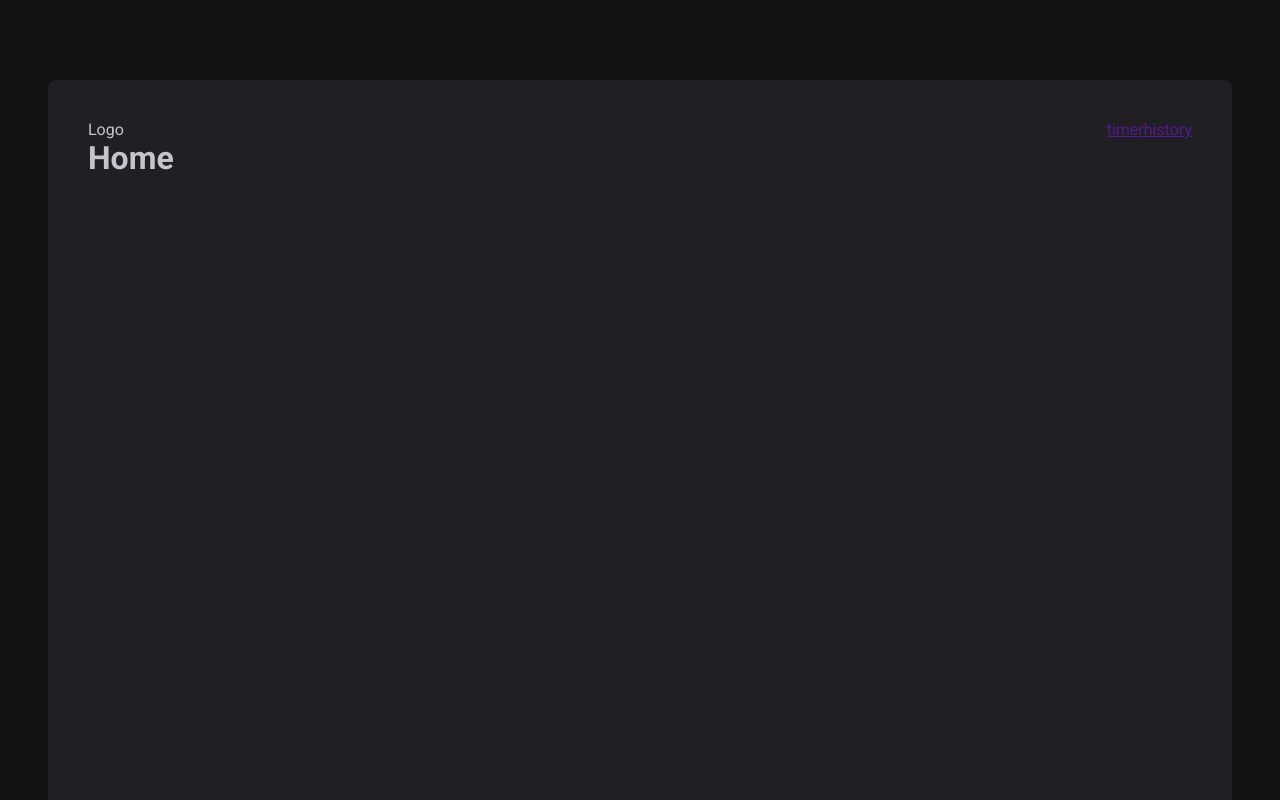
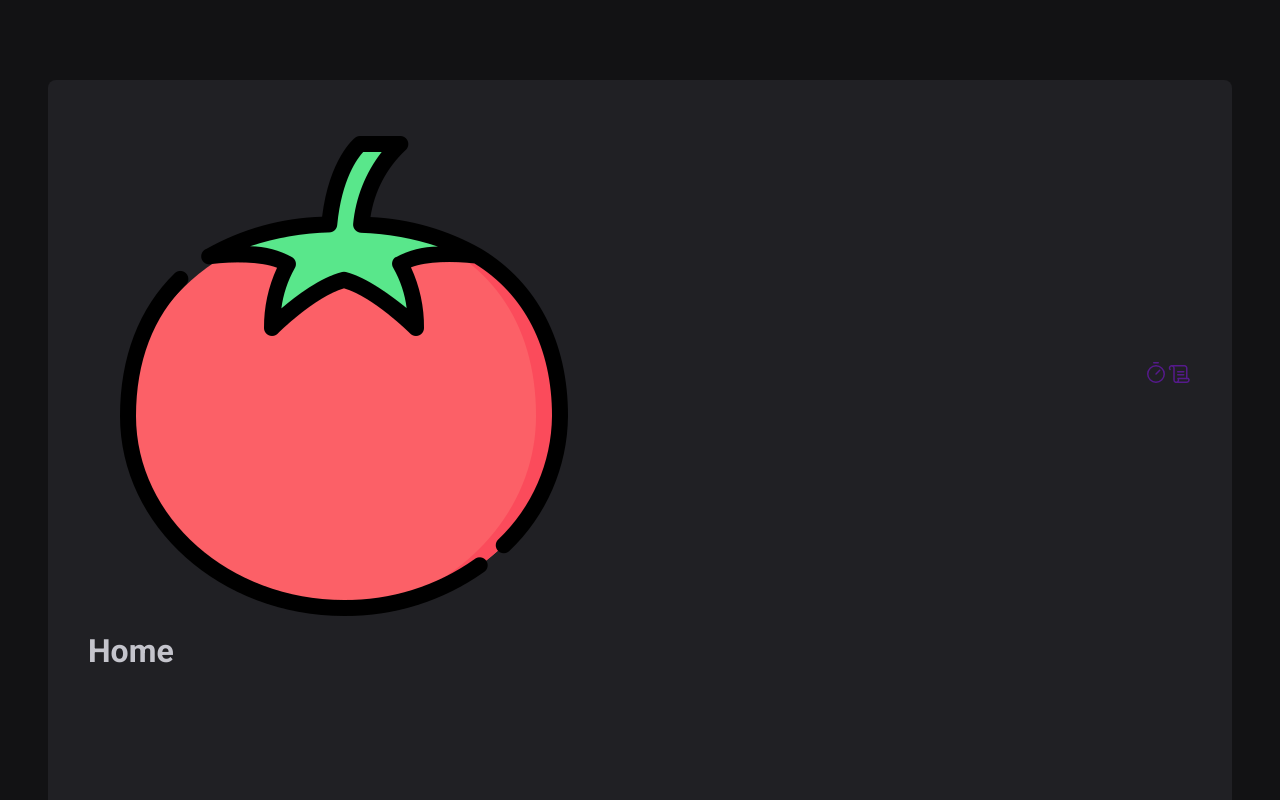
Before and after one commit to timabuntu/pomodoro, a React (Vite) app: page / in a window 1280 px wide. Shown: the top 800 px of the page. Built offline with nearby package versions, Linux system fonts and the light colour scheme.

Commit message:
feat: inserted  icons

```diff
--- a/src/components/Header/index.tsx
+++ b/src/components/Header/index.tsx
@@ -1,12 +1,18 @@
 import { HeaderContainer } from './styles'
 
+import LogoTomato from '../../assets/tomato.png'
+import { Scroll, Timer } from 'phosphor-react'
 export function Header() {
   return (
     <HeaderContainer>
-      <span>Logo</span>
+      <img src={LogoTomato} alt="logotipo tomate" />
       <nav>
-        <a href="">timer</a>
-        <a href="">history</a>
+        <a href="">
+          <Timer size={24} />
+        </a>
+        <a href="">
+          <Scroll size={24} />
+        </a>
       </nav>
     </HeaderContainer>
   )
```
